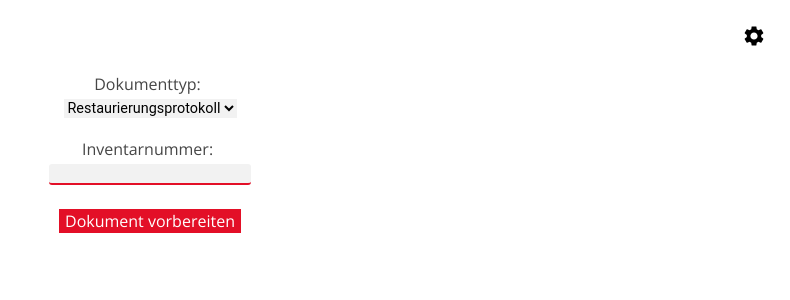
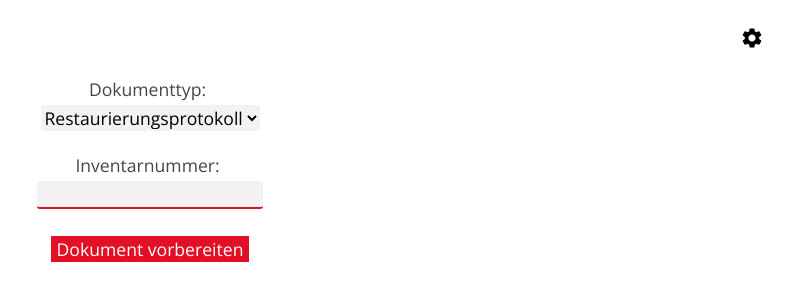
Before and after one commit to rnsrk/marvin, a React app: page / in a window 1280 px wide. Shown: the top 300 px of the page, without its empty margins (490-1280 px from the left). Built offline with nearby package versions, Linux system fonts and the light colour scheme; no server answers.

Commit message:
Tray/NoTray

```diff
--- a/resources/files/config/config.json
+++ b/resources/files/config/config.json
@@ -1,3 +1,3 @@
 {
-  "rootDir": "/home/rbrt/WebstormProjects/marvin"
+  "rootDir": "/home/rbrt/Schreibtisch/marvin"
 }
--- /dev/null
+++ b/splashScreen.css
@@ -0,0 +1,52 @@
+body {
+  background-color: #f9f9fa;
+  background-image: url('background.jpg');
+}
+
+.flex {
+  -webkit-box-flex: 1;
+  -ms-flex: 1 1 auto;
+  flex: 1 1 auto
+}
+.loader {
+  border: 5px solid rgba(18, 65, 145, 255);
+  border-radius: 50%;
+  border-top: 5px solid #ffffff;
+  width: 40px;
+  height: 40px;
+  -webkit-animation: spin 1s linear infinite;
+  /* Safari */
+  animation: spin 1s linear infinite;
+  margin: auto;
+  left: 0;
+  right: 0;
+  top: 0px;
+  bottom: 0;
+  position: fixed;
+}
+
+/* Safari */
+@-webkit-keyframes spin {
+  0% {
+    -webkit-transform: rotate(0deg);
+  }
+
+  100% {
+    -webkit-transform: rotate(360deg);
+  }
+}
+
+@keyframes spin {
+  0% {
+    transform: rotate(0deg);
+  }
+
+  100% {
+    transform: rotate(360deg);
+  }
+}
+
+.center {
+  border: none !important;
+  text-align: center;
+}
--- a/src/assets/css/styles.css
+++ b/src/assets/css/styles.css
@@ -12,7 +12,7 @@ body {
   background-color: white ;
   color: #d5d5d5;
   font-family: 'Open Sans', sans-serif;
-  font-size: 1rem;
+  font-size: 1.1rem;
 }
 
 
@@ -92,6 +92,8 @@ div {
 }
 
 input {
+  font-family: "Open Sans", sans-serif;
+  font-size: 1.1rem;
   border-top: none;
   border-right: none;
   border-left: none;
@@ -111,7 +113,7 @@ input[type="date"]::-webkit-calendar-picker-indicator {
 input:focus {
 background-color: #d5d5d5;
   color: #00152E;
-  font-size: .9rem;
+  font-size: 1.1rem;
 }
 
 input.edit-input:not(:disabled) {
@@ -123,8 +125,8 @@ input.edit-input:not(:disabled) {
 .input-field {
   background-color: #f2f2f2 ;
   color: black;
-  font-size: .9rem;
-  font-family: roboto, sans-serif;
+  font-size: 1.1rem;
+  font-family: "Open Sans", sans-serif;
 }
 
 
@@ -166,7 +168,7 @@ label {
 }
 
 .open {
-  height: 550px;
+  height: 610px;
   overflow: hidden;
 }
 p {
@@ -192,8 +194,10 @@ p {
 
 select {
   border: none;
-  font-size: medium;
+  font-family: "Open Sans", sans-serif;
+  font-size: 1.1rem;
   outline: none;
+  border-radius: 3px;
 
 }
 
@@ -201,7 +205,7 @@ select {
   background-color: #e30f27;
   color: white;
   font-family: "Open Sans", sans-serif;
-  font-size: 1rem;
+  font-size: 1.1rem;
   border: unset;
 
 }
@@ -214,7 +218,8 @@ select {
   background-color: #00152E ;
   color: #d5d5d5;
   width: 100%;
-  font-size: .85rem;
+  font-family: "Open Sans", sans-serif;
+  font-size: 1.1rem;
 }
 
 .settings-div {
@@ -235,13 +240,15 @@ select {
   align-items: flex-start;
 }
 textarea, textarea:focus, input:focus{
+  font-family: "Open Sans", sans-serif;
   outline: none;
-  font-size: .9rem;
+  font-size: 1.1rem;
 ;
 }
 
 textarea.select-folder-field, textarea.select-folder-field:focus, input.select-folder-field:focus {
-  font-size: .85rem;
+  font-size: 1.1rem;
+  font-family: "Open Sans", sans-serif;
 }
 
 .top-distance {
@@ -255,25 +262,26 @@ textarea.select-folder-field, textarea.select-folder-field:focus, input.select-f
 
 /* width */
 ::-webkit-scrollbar {
-  width: 10px;
+  width: 5px;
   height: 5px;
 }
 
 /* Track */
 ::-webkit-scrollbar-track {
-  background: #f1f1f1;
+  -webkit-box-shadow: inset 0 0 3px rgba(0,0,0,0.3);
 
 }
 
 /* Handle */
 ::-webkit-scrollbar-thumb {
-  background: #888;
-  width: 10px;
+  background-color: #d5d5d5;
+  width: 3px;
+  border-radius: 3px;
 }
 
 /* Handle on hover */
 ::-webkit-scrollbar-thumb:hover {
-  background: #555;
+  background: #464646;
 }
 
 
--- a/src/routes/settings.js
+++ b/src/routes/settings.js
@@ -70,7 +70,7 @@ export default function Settings() {
       <main>
         <form onSubmit={selectFolderHandler}>
           <label htmlFor={"output-root"}>
-            Wurzelverzeichnis
+            Hauptverzeichnis
           </label>
           <div className="col-sm-10 d-flex align-items-center flex sticky-edit">
             <Input config={config} setConfig={setConfig}/>
```
Also changed, not shown: main.js (+34 -23 lines), splashScreen.html (added, +9 -0 lines), marvin16x16.png (added).
